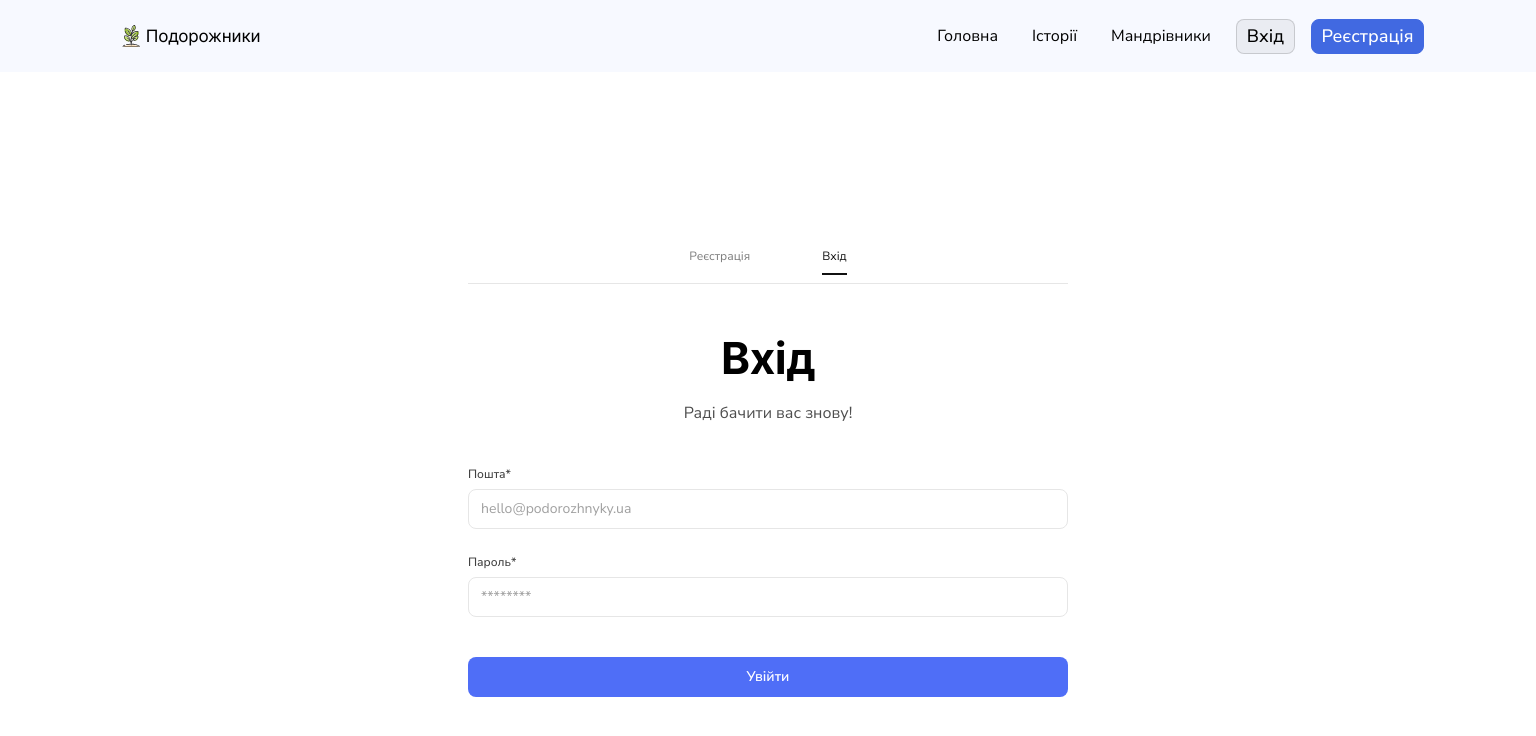
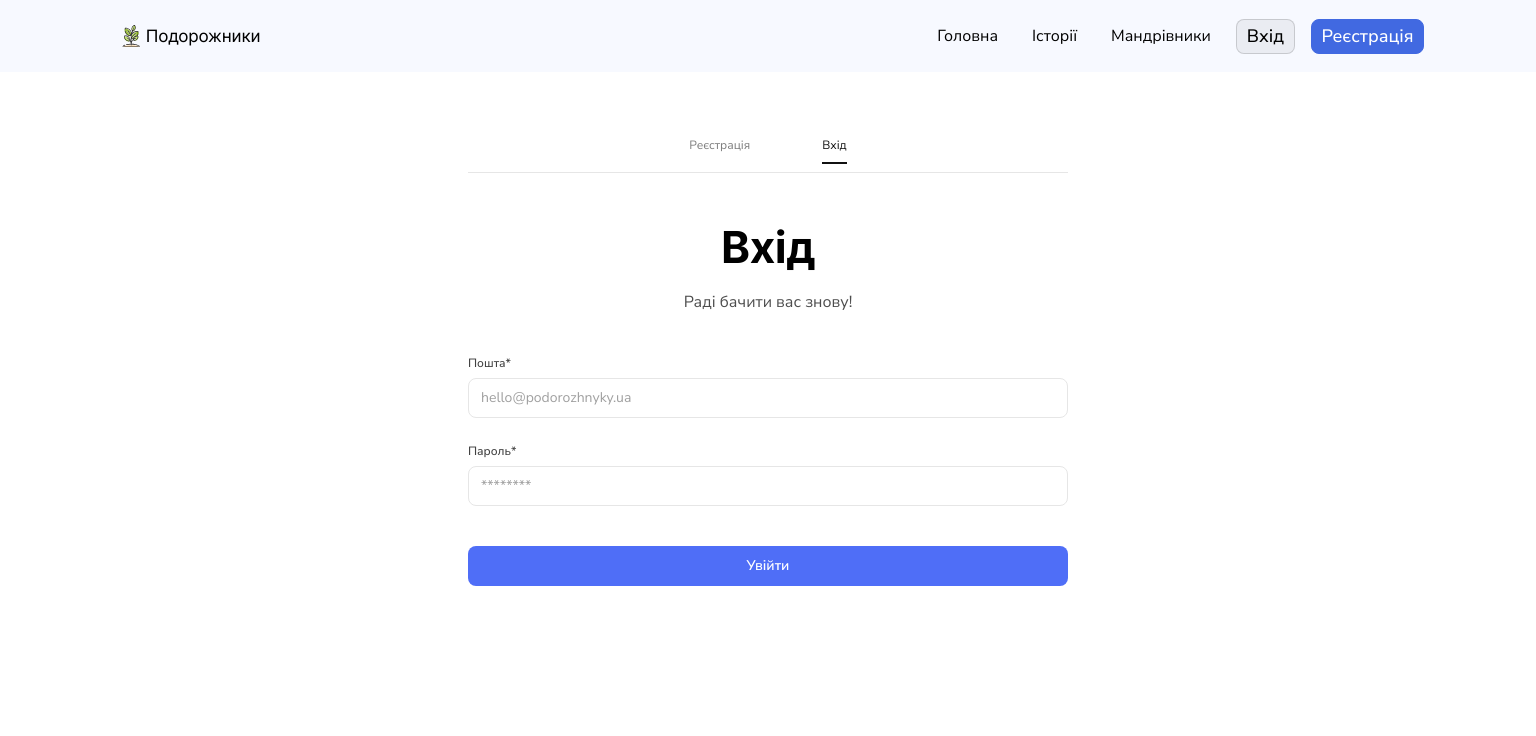
Before and after one commit to Diamond-FoxUA/codev1be-social-web, a Next.js app: page /login in a window 1536 px wide. Shown: the top 736 px of the page. Built offline with nearby package versions, Linux system fonts and the light colour scheme; no server answers.

Commit message:
fix(styles): content position implemented as flex-start

```diff
--- a/app/(auth)/login/login.module.css
+++ b/app/(auth)/login/login.module.css
@@ -27,7 +27,7 @@
   padding: 0;
   display: flex;
   justify-content: center;
-  align-items: center;
+  align-items: start;
 }
 
 .content {
@@ -190,6 +190,7 @@
     width: 100%;
     height: 100%;
     padding: 0;
+    align-items: start;
   }
 
   .content {
@@ -241,7 +242,7 @@
     width: 100%;
     height: 100%;
     justify-content: center;
-    align-items: center;
+    align-items: start;
   }
 
   .content {
--- a/app/(auth)/register/register.module.css
+++ b/app/(auth)/register/register.module.css
@@ -27,7 +27,7 @@
   padding: 0;
   display: flex;
   justify-content: center;
-  align-items: center;
+  align-items: start;
 }
 
 .content {
@@ -240,7 +240,6 @@
     width: 100%;
     height: 100%;
     justify-content: center;
-    align-items: center;
   }
 
   .content {
```
